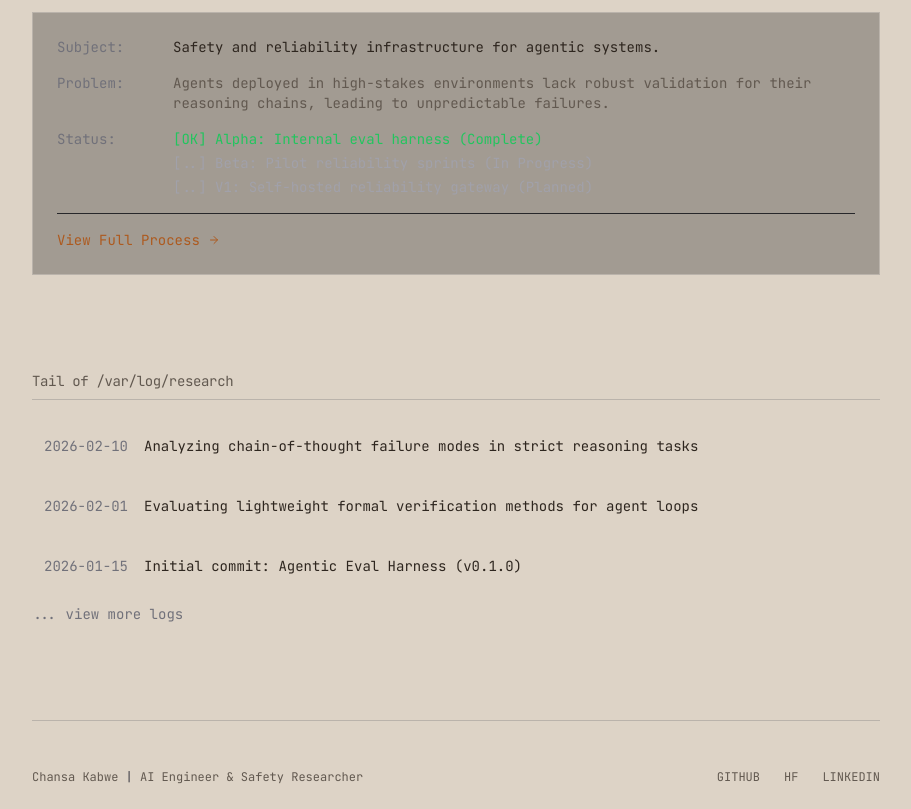
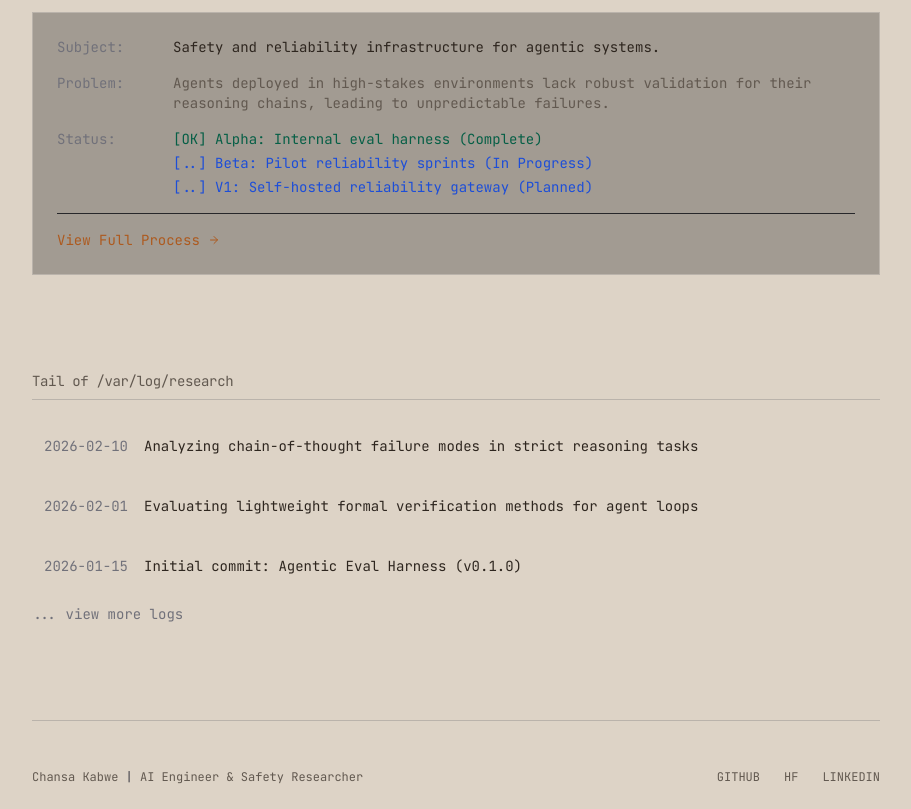
Before and after one commit to ck46/my-website, a Next.js app: page / in a window 1280 px wide. Shown: the part 900-1709 px from the top of the page, without its empty margins (184-1095 px from the left). Built offline with nearby package versions, Linux system fonts and the light colour scheme.

Commit message:
style: mute green text to emerald-800 for better contrast on sepia theme

```diff
--- a/src/app/page.tsx
+++ b/src/app/page.tsx
@@ -84,7 +84,7 @@ export default function Home() {
                         <span className="text-zinc-500">Status:</span>
                         <div className="space-y-1">
                             {njiraContent.roadmap.map((item, i) => (
-                                <div key={i} className={item.includes("Complete") ? "text-green-500" : "text-zinc-400"}>
+                                <div key={i} className={item.includes("Complete") ? "text-emerald-800" : "text-blue-700"}>
                                     [{item.includes("Complete") ? "OK" : ".."}] {item}
                                 </div>
                             ))}
```
